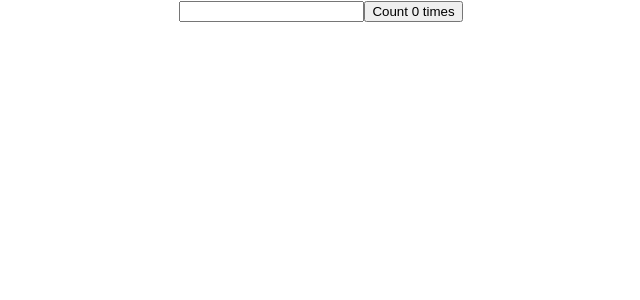
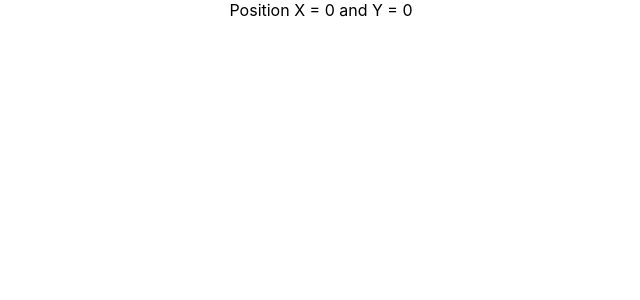
Before and after one commit to Vivek-Bhagat/React-Hook-Examples, a React (Create React App) app: page / in a window 1280 px wide. Shown: the top 300 px of the page, without its empty margins (319-959 px from the left). Built offline with nearby package versions, Linux system fonts and the light colour scheme.

Commit message:
mousemove function is used with useEffect

```diff
--- a/src/App.js
+++ b/src/App.js
@@ -1,6 +1,7 @@
 
 import './App.css';
-import UseEffect1 from './components/UseEffect1';
+import UseEffect2 from './components/UseEffect2';
+// import UseEffect1 from './components/UseEffect1';
 // import TitleCounter from './components/TitleCounter';
 //import HooksCounter3 from './components/HooksCounter3';
 // import UseEffect from './components/UseEffect';
@@ -19,7 +20,8 @@ function App() {
       {/* <HooksCounter3/> */}
       {/* <UseEffect />
       <TitleCounter/> */}
-      <UseEffect1/>
+      {/* <UseEffect1/> */}
+      <UseEffect2/>
     </div>
   );
 }
--- /dev/null
+++ b/src/components/UseEffect2.js
@@ -0,0 +1,22 @@
+import React, {useState, useEffect} from 'react'
+
+export default function UseEffect2() {
+    const [x, setX] = useState(0); //setting the initial value to be zero
+    const [y, setY] = useState(0);
+
+    const logMousePosition = e => {
+        console.log('Mouse Event');
+        setX(e.clientX)
+        setY(e.clientY)
+    }
+
+    useEffect(() => {
+        console.log('useEfect called');
+        window.addEventListener('mousemove', logMousePosition)
+    },[])
+  return (
+      <div>
+          Position X = {x} and Y = {y}
+    </div>
+  )
+}
```
